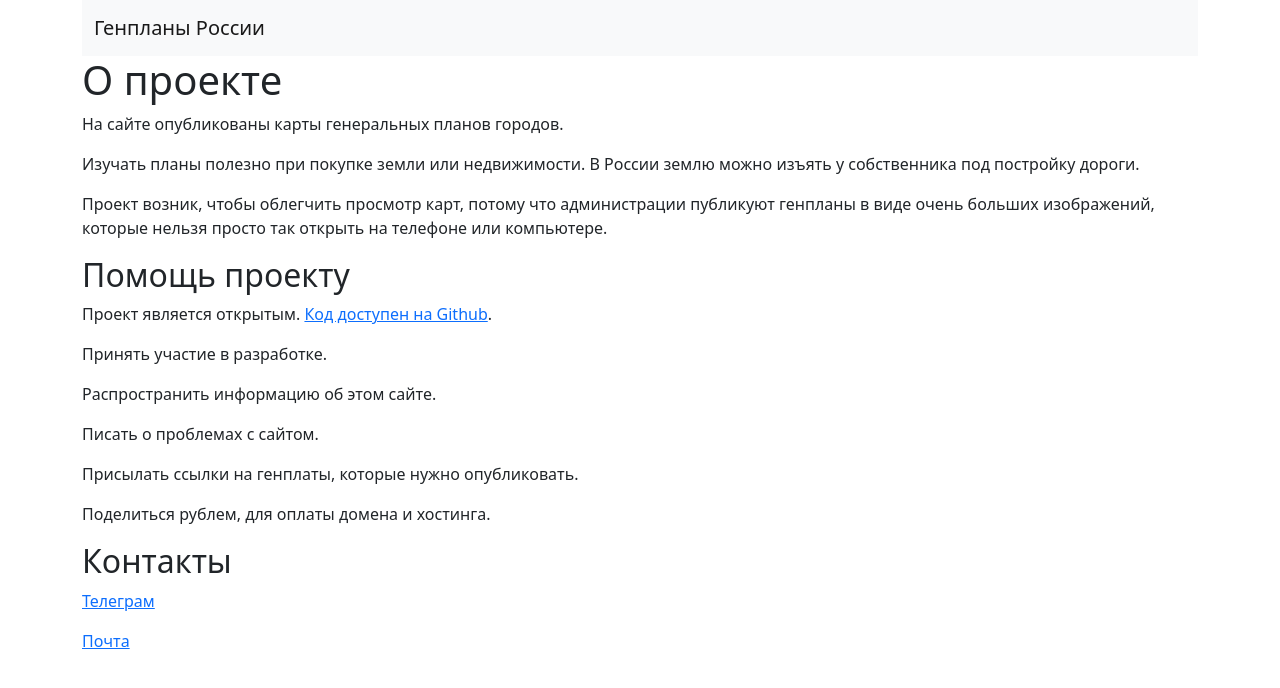
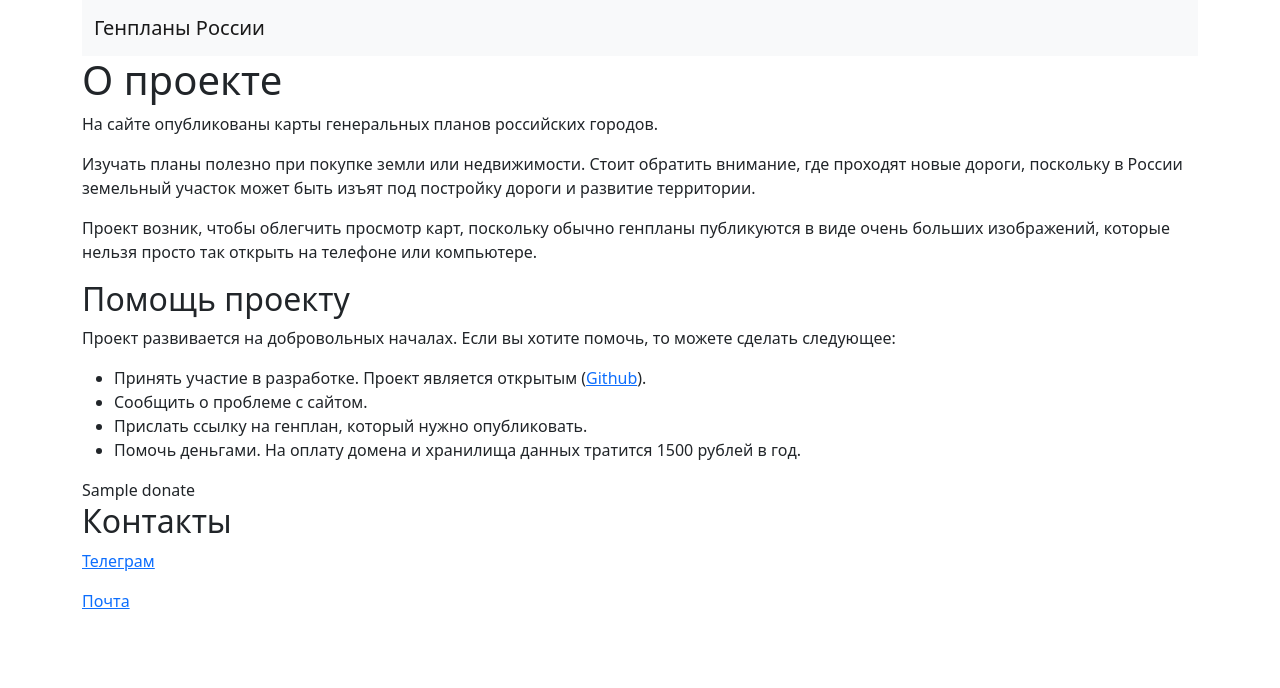
Before and after one commit to bravikov/genplan-maps, a Django app: template genplan/templates/about.html in a window 1280 px wide. Shown: the top 688 px of the page. Run offline with Django 3.2, Linux system fonts and the light colour scheme; the template is opened without the code that fills it: most values are stand-ins (such as "Sample title", 1, 10 or a date in 2020).

Commit message:
Поправил About

```diff
--- a/genplan/templates/about.html
+++ b/genplan/templates/about.html
@@ -1,7 +1,7 @@
 {% extends "base.html" %}
 {% load static %}
 
-{% block title %}{{ title }}{% endblock %}
+{% block title %}О проекте Генпланы России{{ title }}{% endblock %}
 
 {% block content %}
 
@@ -14,39 +14,32 @@
 
     <h1>О проекте</h1>
     <p>
-        На сайте опубликованы карты генеральных планов городов.
+        На сайте опубликованы карты генеральных планов российских городов.
     </p>
     <p>
-        Изучать планы полезно при покупке земли или недвижимости. В России землю можно изъять у собственника
-        под постройку дороги.
+        Изучать планы полезно при покупке земли или недвижимости. Стоит обратить внимание, где проходят новые дороги, поскольку в России земельный участок может быть изъят под постройку дороги и развитие территории.
     </p>
     <p>
-        Проект возник, чтобы облегчить просмотр карт, потому что администрации публикуют генпланы в виде очень больших
+        Проект возник, чтобы облегчить просмотр карт, поскольку обычно генпланы публикуются в виде очень больших
         изображений, которые нельзя просто так открыть на телефоне или компьютере.
     </p>
     <h2>Помощь проекту</h2>
     <p>
-        Проект является открытым. <a href="https://github.com/bravikov/genplan-maps">Код доступен на Github</a>.
+        Проект развивается на добровольных началах. Если вы хотите помочь, то можете сделать следующее:
     </p>
-    <p>
-        Принять участие в разработке.
-    </p>
-    <p>
-        Распространить информацию об этом сайте.
-    </p>
-    <p>
-        Писать о проблемах с сайтом.
-    </p>
-    <p>
-        Присылать ссылки на генплаты, которые нужно опубликовать.
-    </p>
-    <p>
-        Поделиться рублем, для оплаты домена и хостинга.
-    </p>
+    <ul>
+        <li>Принять участие в разработке. Проект является открытым (<a href="https://github.com/bravikov/genplan-maps">Github</a>).</li>
+        <li>Сообщить о проблеме с сайтом. </li>
+        <li>Прислать ссылку на генплан, который нужно опубликовать.</li>
+        <li>Помочь деньгами. На оплату домена и хранилища данных тратится 1500 рублей в год.
+        </li>
+    </ul>
+
+    {{ donate }}
 
     <h2>Контакты</h2>
     <p><a href="https://t.me/+bnY9bKQ_6VZjNDRi">Телеграм</a></p>
-    <p><a href="mailto:genplan@bravikov.pro">Почта</a></p>
+    <p><a href="mailto:dmitry@bravikov.ru">Почта</a></p>
 
 </div>
 {% endblock %}
```
Also changed, not shown: 4 other files.
